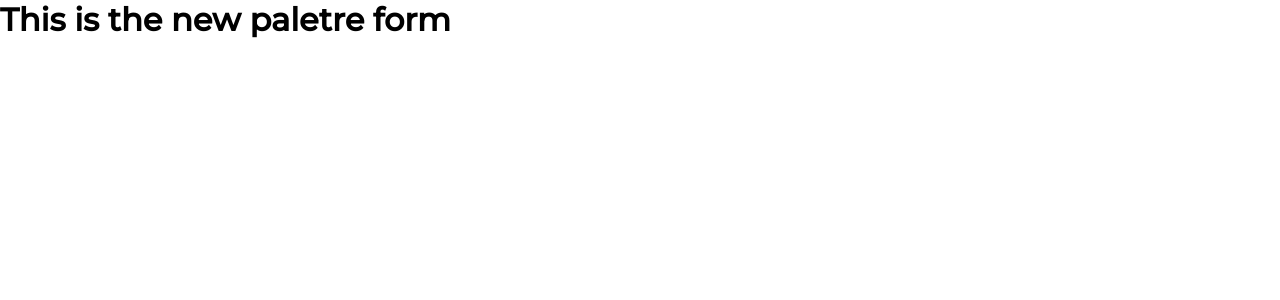
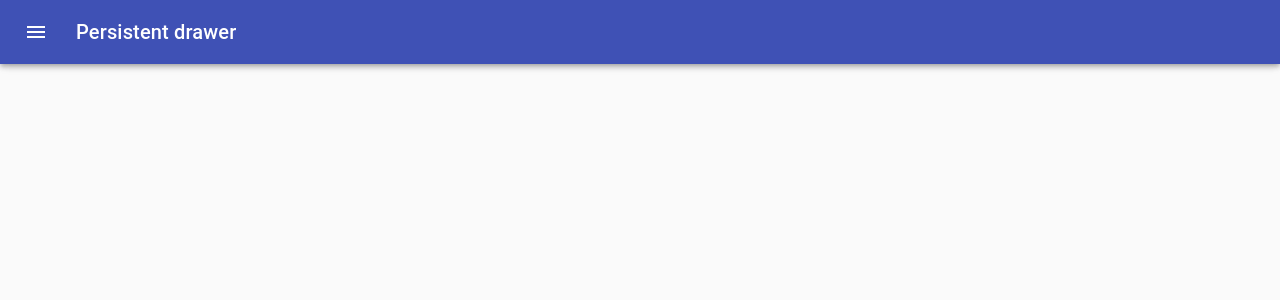
Before and after one commit to rookiemonkey/colorpalettes, a React (Create React App) app: page /palette/new in a window 1280 px wide. Shown: the top 300 px of the page. Built offline with nearby package versions, Linux system fonts and the light colour scheme.

Commit message:
added palette form component with drawers

```diff
--- a/package.json
+++ b/package.json
@@ -4,6 +4,7 @@
   "private": true,
   "dependencies": {
     "@material-ui/core": "^4.11.0",
+    "@material-ui/icons": "^4.9.1",
     "@material-ui/styles": "^4.10.0",
     "@testing-library/jest-dom": "^4.2.4",
     "@testing-library/react": "^9.5.0",
--- a/src/components/PaletteForm.js
+++ b/src/components/PaletteForm.js
@@ -1,11 +1,84 @@
-import React, { Component } from 'react';
+import React from 'react';
+import clsx from 'clsx';
+import { makeStyles, useTheme } from '@material-ui/core/styles';
+import Drawer from '@material-ui/core/Drawer';
+import CssBaseline from '@material-ui/core/CssBaseline';
+import AppBar from '@material-ui/core/AppBar';
+import Toolbar from '@material-ui/core/Toolbar';
+import Typography from '@material-ui/core/Typography';
+import Divider from '@material-ui/core/Divider';
+import IconButton from '@material-ui/core/IconButton';
+import MenuIcon from '@material-ui/icons/Menu';
+import ChevronLeftIcon from '@material-ui/icons/ChevronLeft';
+import ChevronRightIcon from '@material-ui/icons/ChevronRight';
+import formStyles from '../styles/form';
 
-class PaletteForm extends Component {
-    render() {
-        return (
-            <h1>This is the new paletre form</h1>
-        )
-    }
+const PaletteForm = () => {
+    const classes = formStyles();
+    const theme = useTheme();
+    const [open, setOpen] = React.useState(false);
+
+    const handleDrawerOpen = () => {
+        setOpen(true);
+    };
+
+    const handleDrawerClose = () => {
+        setOpen(false);
+    };
+
+    return (
+        <div className={classes.root}>
+            <CssBaseline />
+            <AppBar
+                position="fixed"
+                className={clsx(classes.appBar, {
+                    [classes.appBarShift]: open,
+                })}
+            >
+                <Toolbar>
+                    <IconButton
+                        color="inherit"
+                        aria-label="open drawer"
+                        onClick={handleDrawerOpen}
+                        edge="start"
+                        className={clsx(classes.menuButton, open && classes.hide)}
+                    >
+                        <MenuIcon />
+                    </IconButton>
+                    <Typography variant="h6" noWrap>
+                        Persistent drawer
+                    </Typography>
+                </Toolbar>
+            </AppBar>
+
+            <Drawer
+                className={classes.drawer}
+                variant="persistent"
+                anchor="left"
+                open={open}
+                classes={{
+                    paper: classes.drawerPaper,
+                }}
+            >
+                <div className={classes.drawerHeader}>
+                    <IconButton onClick={handleDrawerClose}>
+                        {theme.direction === 'ltr' ? <ChevronLeftIcon /> : <ChevronRightIcon />}
+                    </IconButton>
+                </div>
+                <Divider />
+            </Drawer>
+
+            <main
+                className={clsx(classes.content, {
+                    [classes.contentShift]: open,
+                })}
+            >
+                <div className={classes.drawerHeader} />
+
+                {/* dragable boxees goes here */}
+            </main>
+        </div>
+    );
 }
 
-export default PaletteForm;
+export default PaletteForm
--- /dev/null
+++ b/src/styles/form.js
@@ -0,0 +1,62 @@
+import { makeStyles } from '@material-ui/core/styles';
+
+const drawerWidth = 250;
+
+const formStyles = makeStyles((theme) => ({
+    root: {
+        display: 'flex',
+    },
+    appBar: {
+        transition: theme.transitions.create(['margin', 'width'], {
+            easing: theme.transitions.easing.sharp,
+            duration: theme.transitions.duration.leavingScreen,
+        }),
+    },
+    appBarShift: {
+        width: `calc(100% - ${drawerWidth}px)`,
+        marginLeft: drawerWidth,
+        transition: theme.transitions.create(['margin', 'width'], {
+            easing: theme.transitions.easing.easeOut,
+            duration: theme.transitions.duration.enteringScreen,
+        }),
+    },
+    menuButton: {
+        marginRight: theme.spacing(2),
+    },
+    hide: {
+        display: 'none',
+    },
+    drawer: {
+        width: drawerWidth,
+        flexShrink: 0,
+    },
+    drawerPaper: {
+        width: drawerWidth,
+    },
+    drawerHeader: {
+        display: 'flex',
+        alignItems: 'center',
+        padding: theme.spacing(0, 1),
+        // necessary for content to be below app bar
+        ...theme.mixins.toolbar,
+        justifyContent: 'flex-end',
+    },
+    content: {
+        flexGrow: 1,
+        padding: theme.spacing(3),
+        transition: theme.transitions.create('margin', {
+            easing: theme.transitions.easing.sharp,
+            duration: theme.transitions.duration.leavingScreen,
+        }),
+        marginLeft: -drawerWidth,
+    },
+    contentShift: {
+        transition: theme.transitions.create('margin', {
+            easing: theme.transitions.easing.easeOut,
+            duration: theme.transitions.duration.enteringScreen,
+        }),
+        marginLeft: 0,
+    },
+}));
+
+export default formStyles;
```
